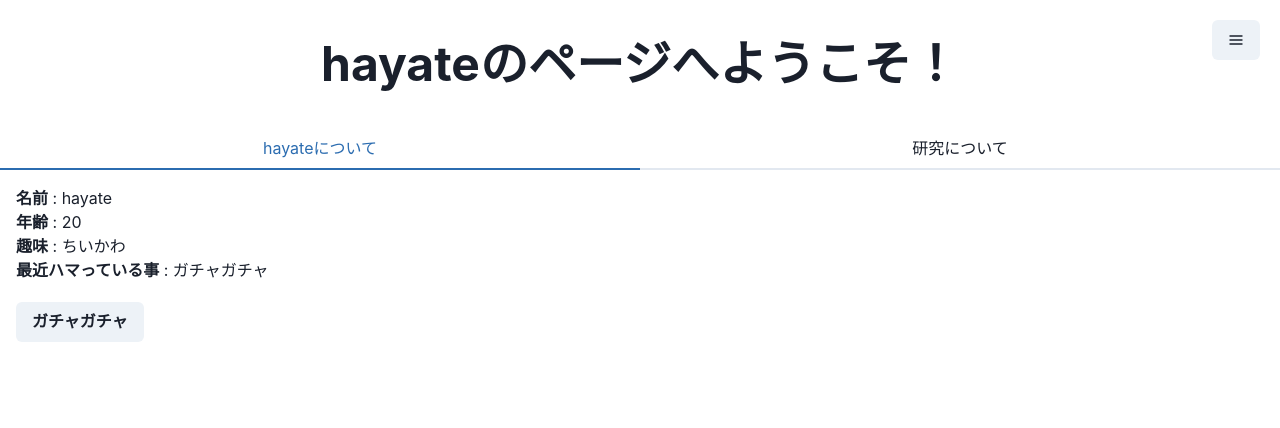
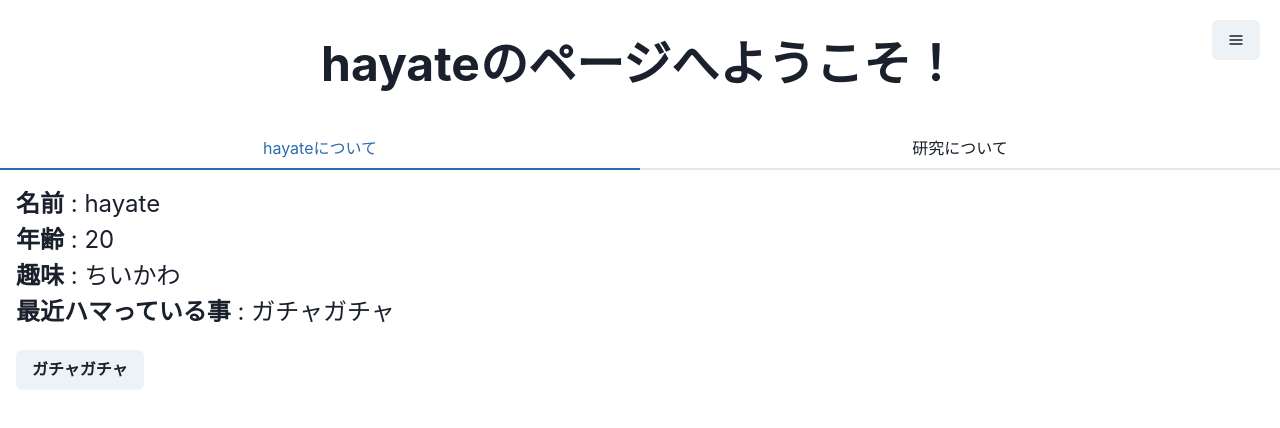
Before and after one commit to Hayate887/hayate-next-pbl, a Next.js app: page /selfintro in a window 1280 px wide. Shown: the top 428 px of the page. Built offline with nearby package versions, Linux system fonts and the light colour scheme.

Commit message:
fix some

```diff
--- a/src/pages/selfintro.tsx
+++ b/src/pages/selfintro.tsx
@@ -7,6 +7,7 @@ import {
   Divider,
   Drawer, DrawerBody, DrawerCloseButton, DrawerContent, DrawerHeader, DrawerOverlay,
   Heading,
+  Spacer,
   Tab, TabList, TabPanel, TabPanels, Tabs,
   Text,
   useDisclosure
@@ -53,10 +54,11 @@ export default function Japanese() {
 
     <TabPanels>
       <TabPanel>
-      <Text><b>名前</b> : hayate</Text>
-      <Text><b>年齢</b> : 20</Text>
-      <Text><b>趣味</b> : ちいかわ</Text>
-      <Text mb={5}><b>最近ハマっている事</b> : ガチャガチャ</Text>
+      <Text fontSize='2xl'><b>名前</b> : hayate</Text>
+      <Spacer />
+      <Text fontSize='2xl'><b>年齢</b> : 20</Text>
+      <Text fontSize='2xl'><b>趣味</b> : ちいかわ</Text>
+      <Text fontSize='2xl' mb={5}><b>最近ハマっている事</b> : ガチャガチャ</Text>
       <Button {...buttonProps} mb={4} p={4}>ガチャガチャ</Button>
       <Text {...disclosureProps} mb={4}>獲得したグッズ</Text>
       </TabPanel>
```
Also changed, not shown: src/pages/selfintro_en.tsx (+4 -6 lines).
